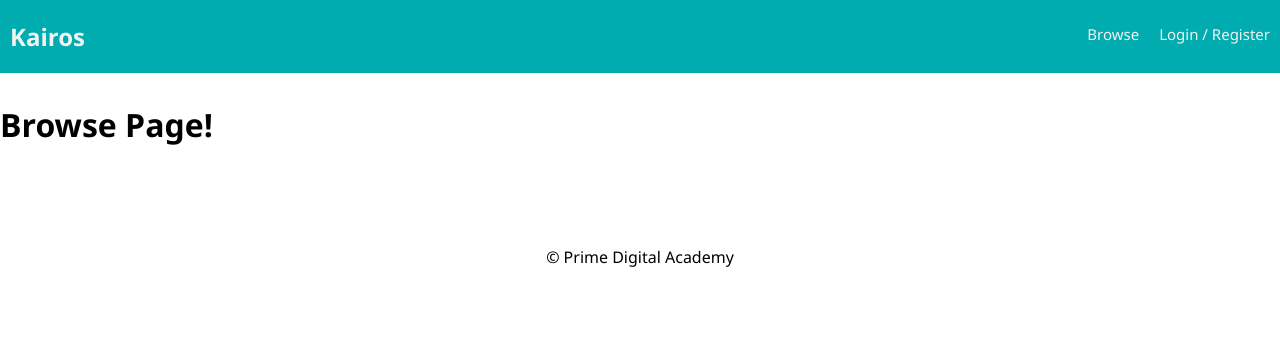
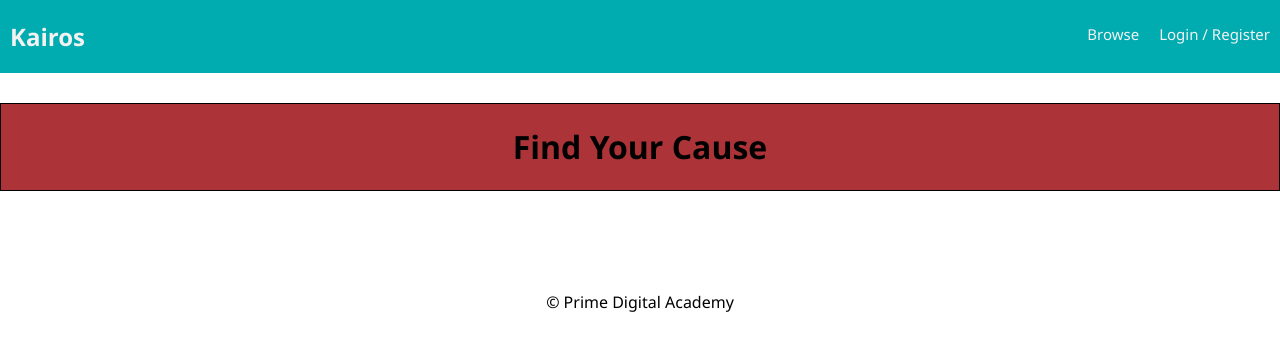
Before and after one commit to trevorks1/kairos-ts-project, a React app: page /#/browse in a window 1280 px wide. Built offline with nearby package versions, Linux system fonts and the light colour scheme; no server answers.

Commit message:
adding banner class to App.css

```diff
--- a/src/components/App/App.css
+++ b/src/components/App/App.css
@@ -21,6 +21,15 @@ Mud Red - #AC3438
 Mud Red Orange - #ED484D
 Chocolate Red - #5E3334
 */
+
+/* --------------------------------------------------------------------------------
+Banner
+-------------------------------------------------------------------------------- */
+.banner {
+  border: black, solid, 1px;
+  background-color: #ac3438;
+  text-align: center;
+}
 
 /* --------------------------------------------------------------------------------
 Container
--- a/src/pages/BrowsePage/BrowsePage.js
+++ b/src/pages/BrowsePage/BrowsePage.js
@@ -2,7 +2,13 @@ import React, { Component } from 'react';
 
 class BrowsePage extends Component {
   render() {
-    return <h1>Browse Page!</h1>;
+    return (
+      <div>
+        <div className="banner">
+          <h1>Find Your Cause</h1>
+        </div>
+      </div>
+    );
   }
 }
 
```
